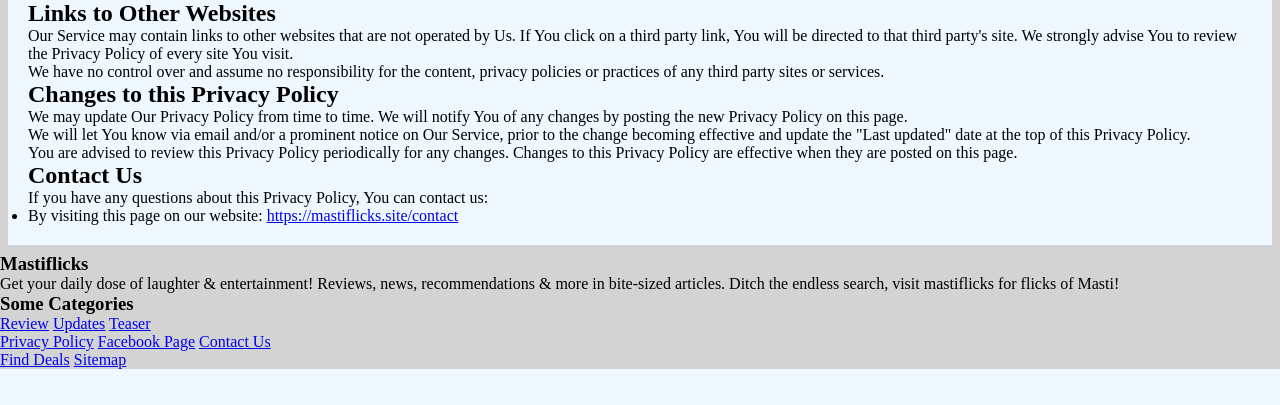
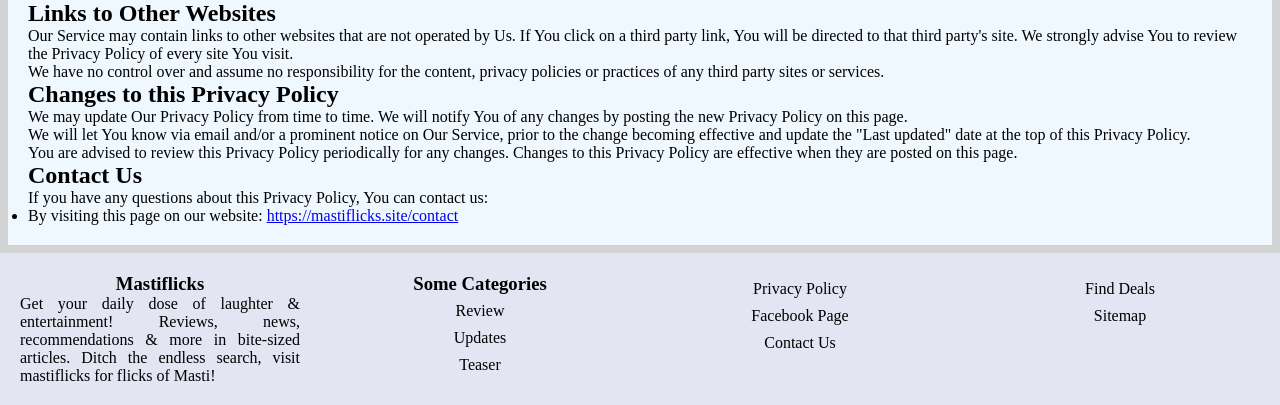
Before and after one commit to devnydv/mastiflicks, a Flask app: page /privacy in a window 1280 px wide. Shown: the part 2516-2921 px from the top of the page. Before the commit the page ends 2885 px from the top, so only its background shows below. Run offline with Flask 3, Linux system fonts and the light colour scheme; parts of the project's set-up code (start-up, migrations or seed data) failed here and were passed over; some libraries are stand-ins or nearby versions.

Commit message:
Update style.css
style for footer

```diff
--- a/static/css/style.css
+++ b/static/css/style.css
@@ -422,3 +422,45 @@ h1{
   }
 
 }
+/* code for footer */
+
+footer{
+  display: flex;
+  background-color: #e3e5f3;
+
+}
+
+.footerKid{
+  width: 24%;
+  text-align: center;
+  padding:20px 20px ;
+
+}
+
+.footerKid p{
+  text-align: justify;
+  font-size: 16px;
+}
+
+.footerKid a{
+  text-decoration: none;
+  display: block;
+  padding: 2px;
+  margin: 5px;
+  color: black;
+}
+
+@media(max-width: 700px){
+  footer{
+  flex-wrap: wrap;
+
+  justify-content: center;
+  }
+  .footerKid{
+    padding: 20px 4px;
+    margin: 2px 4px;
+    width: 46%;
+
+  }
+
+}
```
